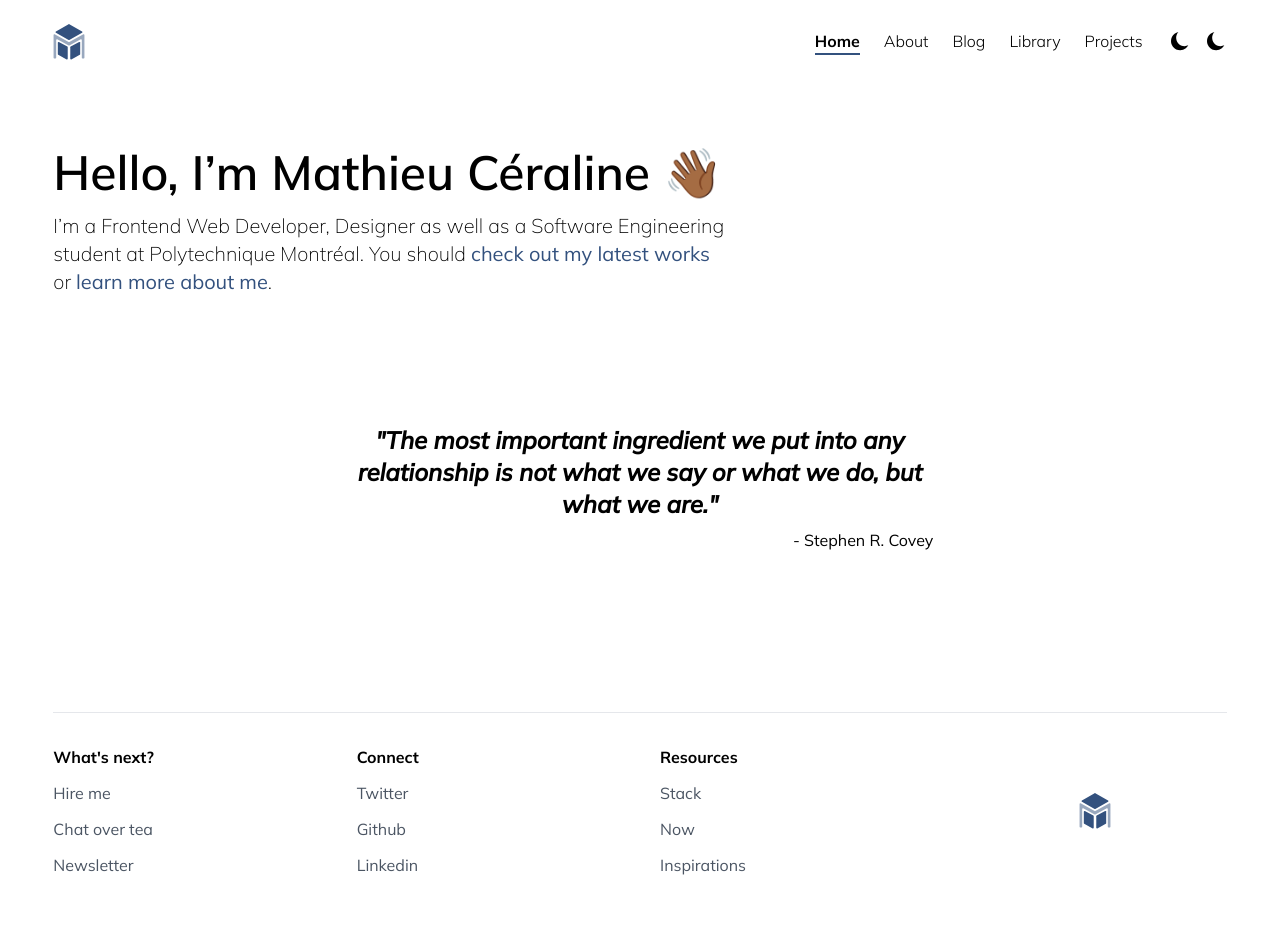
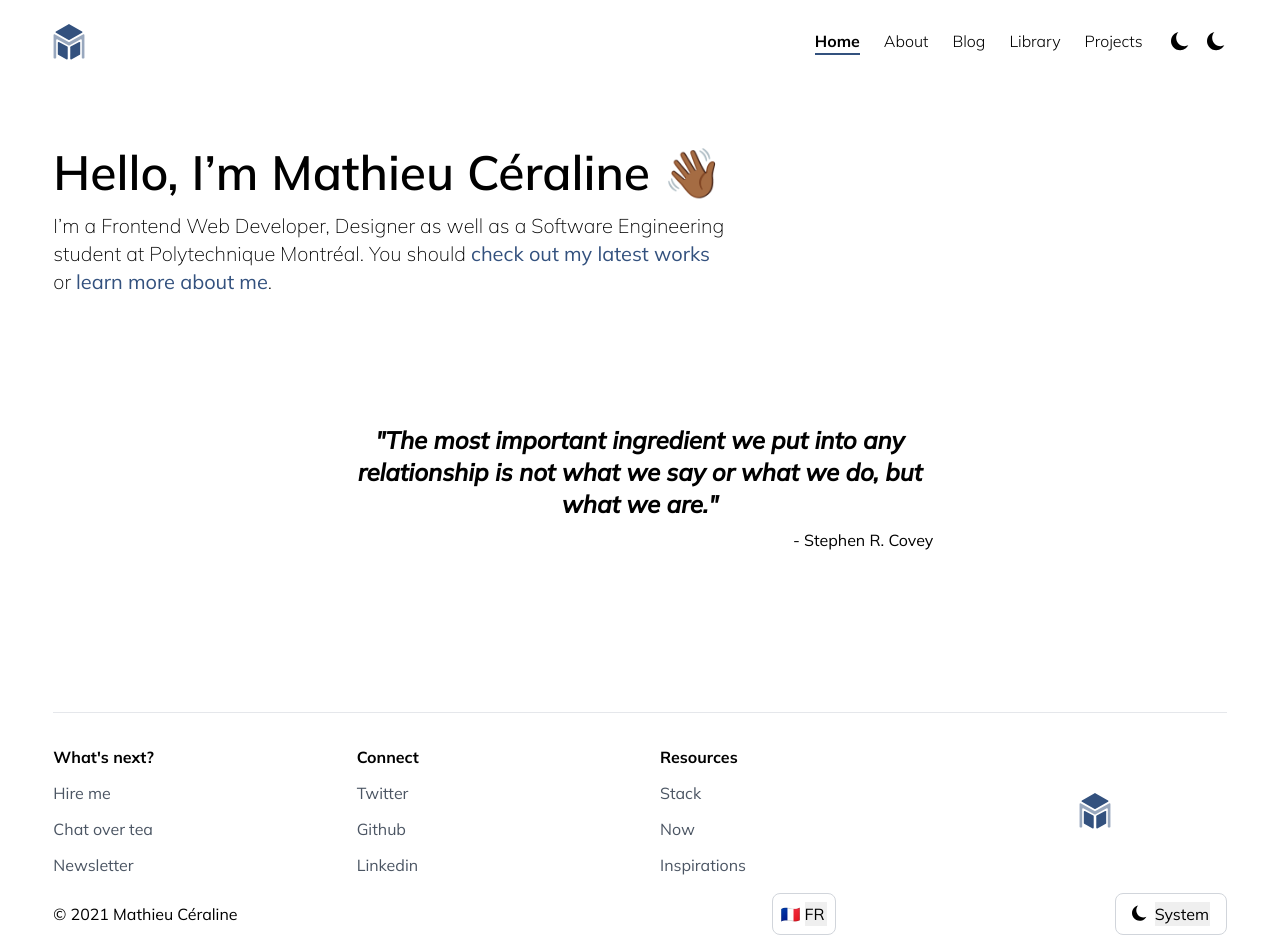
Before and after one commit to mathcrln/mathcrln.com, a Next.js app: page / in a window 1280 px wide. Shown: the top 952 px of the page. Before the commit the page ends 909 px from the top, so only its background shows below. Built offline with nearby package versions, Linux system fonts and the light colour scheme.

Commit message:
Adds footer buttons

```diff
--- a/src/layout/Footer.tsx
+++ b/src/layout/Footer.tsx
@@ -1,6 +1,7 @@
 import Logo from '@/components/assets/Logo';
 import Link from 'next/link';
 import { FOOTER_LINKS } from '@/data/links';
+import Moon from '@/components/assets/Moon';
 import Container from './Container';
 
 export default function Footer({ className = '' }: { className: string }): JSX.Element {
@@ -29,6 +30,27 @@ export default function Footer({ className = '' }: { className: string }): JSX.E
 					))}
 					<Logo className='w-8 place-self-center' />
 				</div>
+				<div className='py-4 space-x-2 grid grid-cols-3 items-center'>
+					<p>© 2021 Mathieu Céraline</p>
+					<div className='border rounded-lg border-gray-300 w-16 space-x-1 text-center flex items-center justify-center h-full place-self-end'>
+						<span role='img' className='block' aria-label='French Flag'>
+							🇫🇷
+						</span>
+						<select name='theme' id='theme' className='appearance-none focus:outline-none dark:appearance-none'>
+							<option value='1'>FR</option>
+							<option value='1'>EN</option>
+							<option value='1'>ES</option>
+						</select>
+					</div>
+					<div className='border rounded-lg border-gray-300 w-28 px-4 py-2 text-center flex space-x-2 items-center justify-center group group-focus:ring-2 place-self-end'>
+						<Moon />
+						<select name='theme' id='theme' className='appearance-none focus:outline-none dark:appearance-none'>
+							<option value='system'>System</option>
+							<option value='light'>Light</option>
+							<option value='dark'>Dark</option>
+						</select>
+					</div>
+				</div>
 			</Container>
 		</footer>
 	);
--- a/src/pages/index.tsx
+++ b/src/pages/index.tsx
@@ -17,11 +17,11 @@ export default function Home(): JSX.Element {
 						<span>
 							I’m a Frontend Web Developer, Designer as well as a Software Engineering student at Polytechnique
 							Montréal. You should{' '}
-							<a href='#' className='font-medium text-primary-light dark:text-primary-dark'>
+							<a href='#' className='font-medium text-primary-light dark:text-primary-dark hover:underline'>
 								check out my latest works
 							</a>{' '}
 							or{' '}
-							<a href='' className='font-medium text-primary-light dark:text-primary-dark'>
+							<a href='' className='font-medium text-primary-light dark:text-primary-dark hover:underline'>
 								learn more about me
 							</a>
 							.
--- a/src/pages/projects/[slug].tsx
+++ b/src/pages/projects/[slug].tsx
@@ -174,7 +174,7 @@ export const getStaticProps: GetStaticProps<Props, Params> = async (context) =>
 			project: { ...query.data.projects[0], updatedAt: query.data.projects[0].updated_at },
 			source: mdxSource,
 			toc,
-			revalidate: 10,
+			revalidate: 1,
 		},
 	};
 };
```
